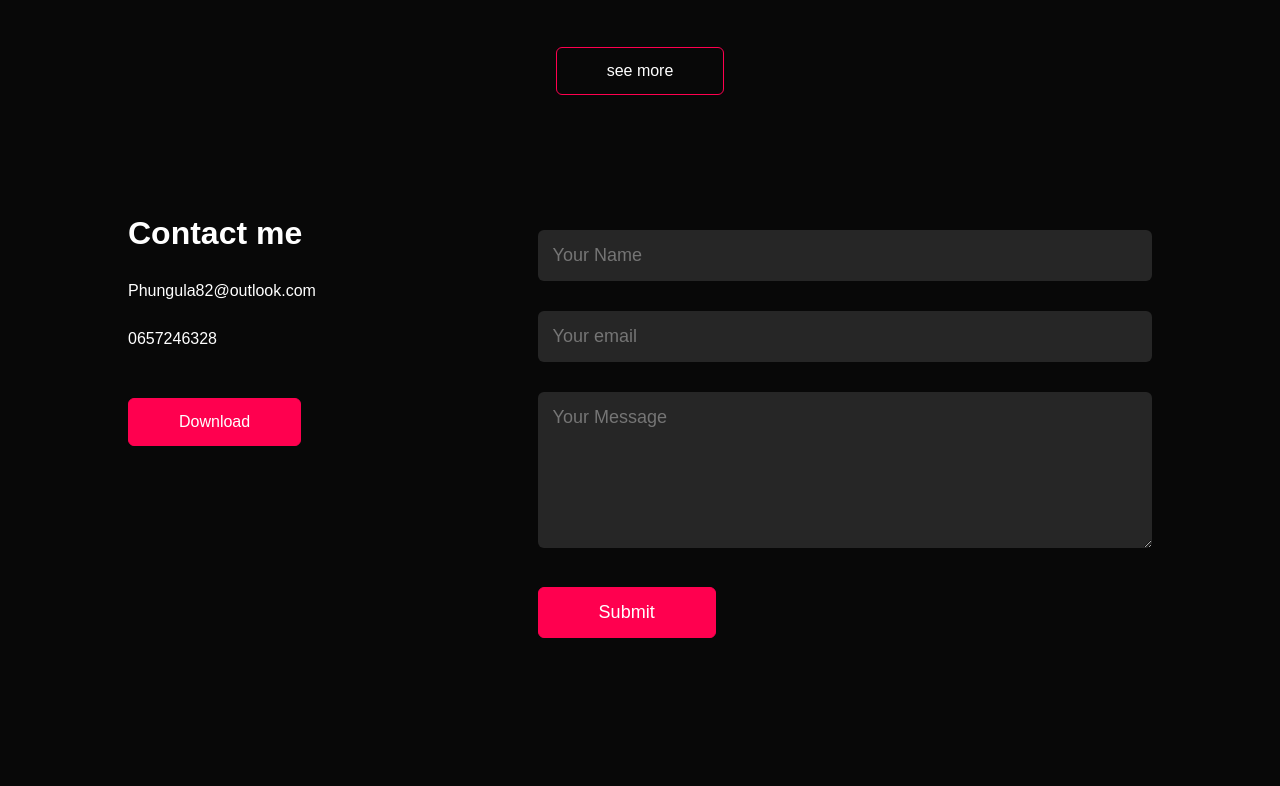
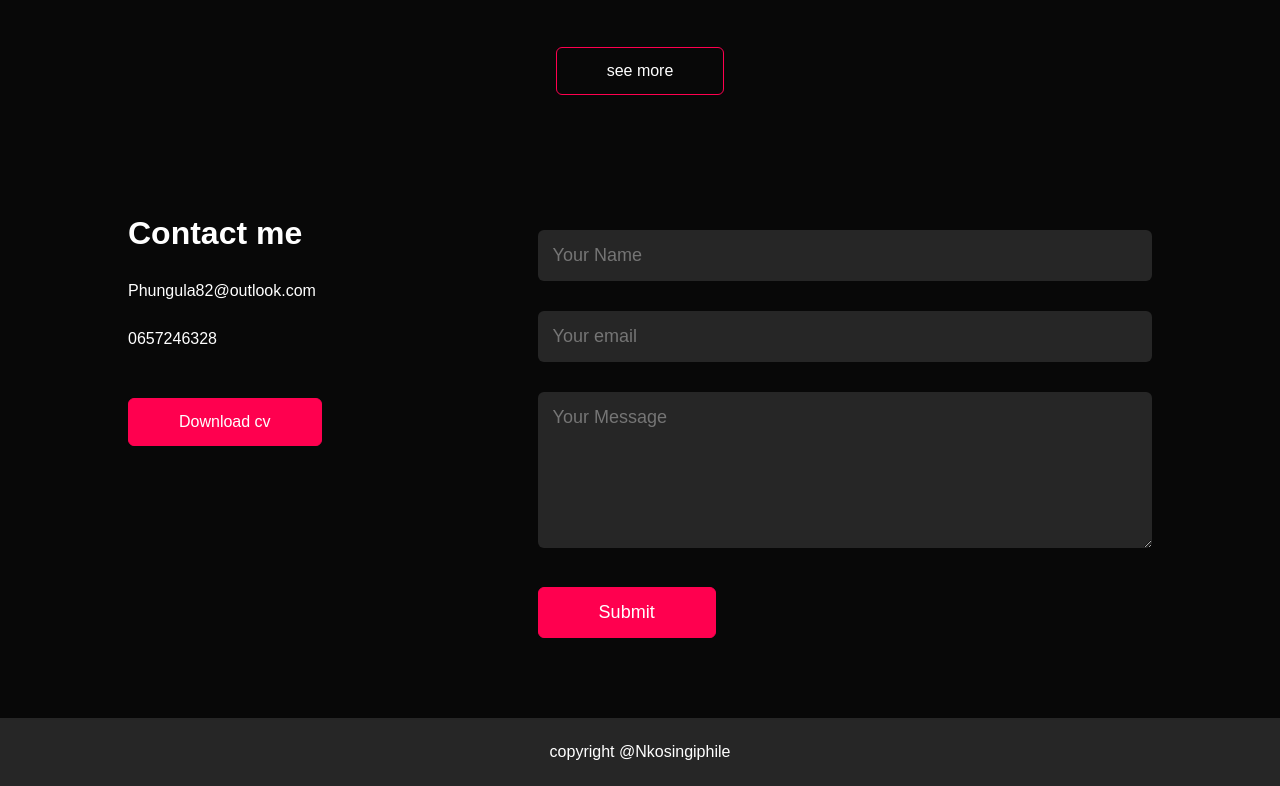
Before and after one commit to Nkosingiphilee/nkosingiphile, a plain HTML site: page index.html in a window 1280 px wide. Shown: the part 2443-3229 px from the top of the page. Before the commit the page ends 3141 px from the top, so only its background shows below. Drawn offline with Linux system fonts and the light colour scheme.

Commit message:
wednesday bottom navbar

```diff
--- a/index.html
+++ b/index.html
@@ -39,7 +39,8 @@
                 </div>
                 <div class="about-col-2">
                     <h1 class="sub-title">About Me</h1>
-                    Hello! I'm Nkosingiphile Phungula, a ICT with a love for software develpment and artificial intelligence. Over the
+                    Hello! I'm Nkosingiphile Phungula, a ICT with a love for software develpment and artificial
+                    intelligence. Over the
                     years, I've honed my skills in software Development, which has allowed me to
                     [Achievements or Notable Projects].
 
@@ -164,7 +165,7 @@
                         <a href="#"><i class="fab fa-facebook"></i></a>
                         <a href="#"><i class="fab fa-facebook"></i></a>
                     </div>
-                    <a href="#" class="btn btn2">Download</a>
+                    <a href="images/logo.png" download class="btn btn2">Download cv</a>
                 </div>
                 <div class="contact-right">
                     <form>
@@ -178,6 +179,9 @@
         </div>
     </div>
 
+    <div class="copright">
+       <p>copyright @Nkosingiphile</p>
+    </div>
     <script src="index.js"></script>
 </body>
 
--- a/style.css
+++ b/style.css
@@ -315,3 +315,11 @@ form .btn2{
     cursor: pointer;
 
 }
+.copright{
+width: 100%;
+text-align: center;
+padding: 25px 0;
+background: #262626;
+font-weight: 300;
+margin-top: 20px ;
+}
```
